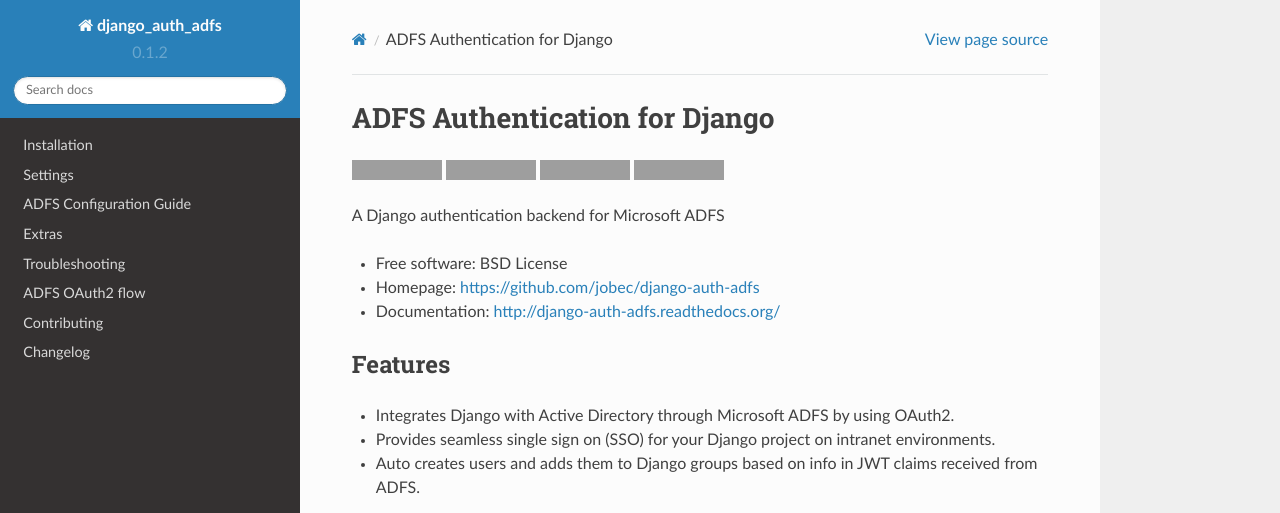
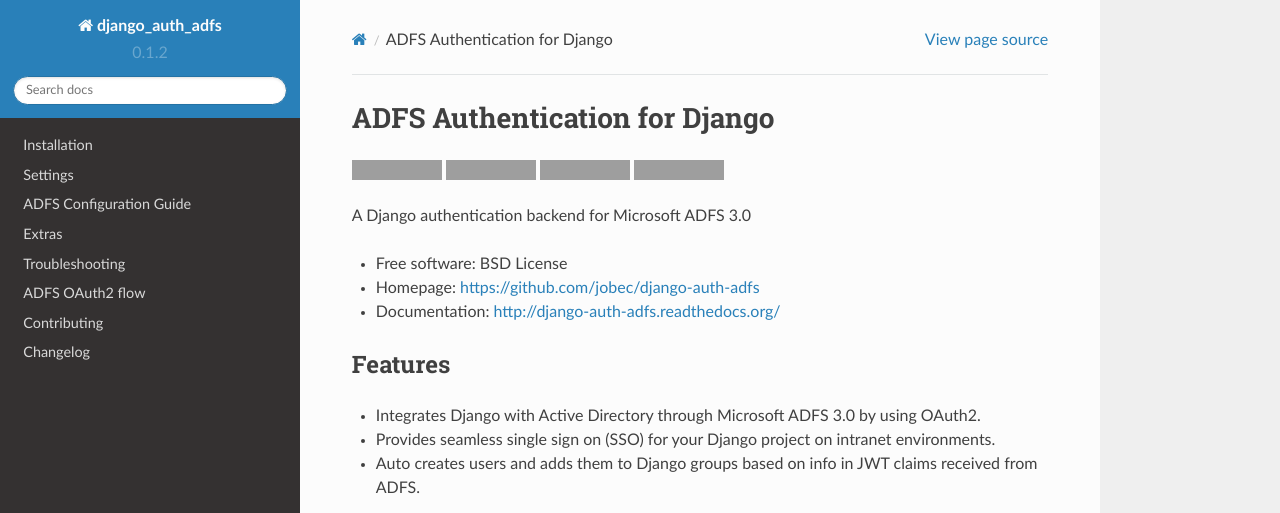
Before and after one commit to snok/django-auth-adfs, a Sphinx documentation site: the page built from docs/index.rst, in a window 1280 px wide and 900 px high, cut to the strip 0-513 px from the top of the window. Built offline with Sphinx 7.4.7 and the Read the Docs theme 2.0.0, drawn with Linux system fonts in a browser that asks for light colours; grey boxes are pictures that could not be loaded.

Commit message:
Specify support ADFS version on index page of docs

```diff
--- a/docs/index.rst
+++ b/docs/index.rst
@@ -16,7 +11,7 @@
 .. image:: https://codecov.io/github/jobec/django-auth-adfs/coverage.svg?branch=master
     :target: https://codecov.io/github/jobec/django-auth-adfs?branch=master
 
-A Django authentication backend for Microsoft ADFS
+A Django authentication backend for Microsoft ADFS 3.0
 
 * Free software: BSD License
 * Homepage: https://github.com/jobec/django-auth-adfs
@@ -25,7 +20,7 @@
 Features
 --------
 
-* Integrates Django with Active Directory through Microsoft ADFS by using OAuth2.
+* Integrates Django with Active Directory through Microsoft ADFS 3.0 by using OAuth2.
 * Provides seamless single sign on (SSO) for your Django project on intranet environments.
 * Auto creates users and adds them to Django groups based on info in JWT claims received from ADFS.
 
--- a/docs/install.rst
+++ b/docs/install.rst
@@ -63,8 +63,10 @@
         "ISSUER": "http://adfs.yourcompany.com/adfs/services/trust",
         "CA_BUNDLE": "/path/to/ca-bundle.pem",
         "CLAIM_MAPPING": {"first_name": "given_name",
-                               "last_name": "family_name",
-                               "email": "email"},
+                          "last_name": "family_name",
+                          "email": "email"},
+        "BOOLEAN_CLAIM_MAPPING": {"is_staff": "user_is_staff",
+                                  "is_superuser": "user_is_superuser"},
         "REDIR_URI": "https://www.yourcompany.com/oauth2/login",
     }
 
```
Also changed, not shown: other parts of docs/index.rst (+0 -5 lines).
